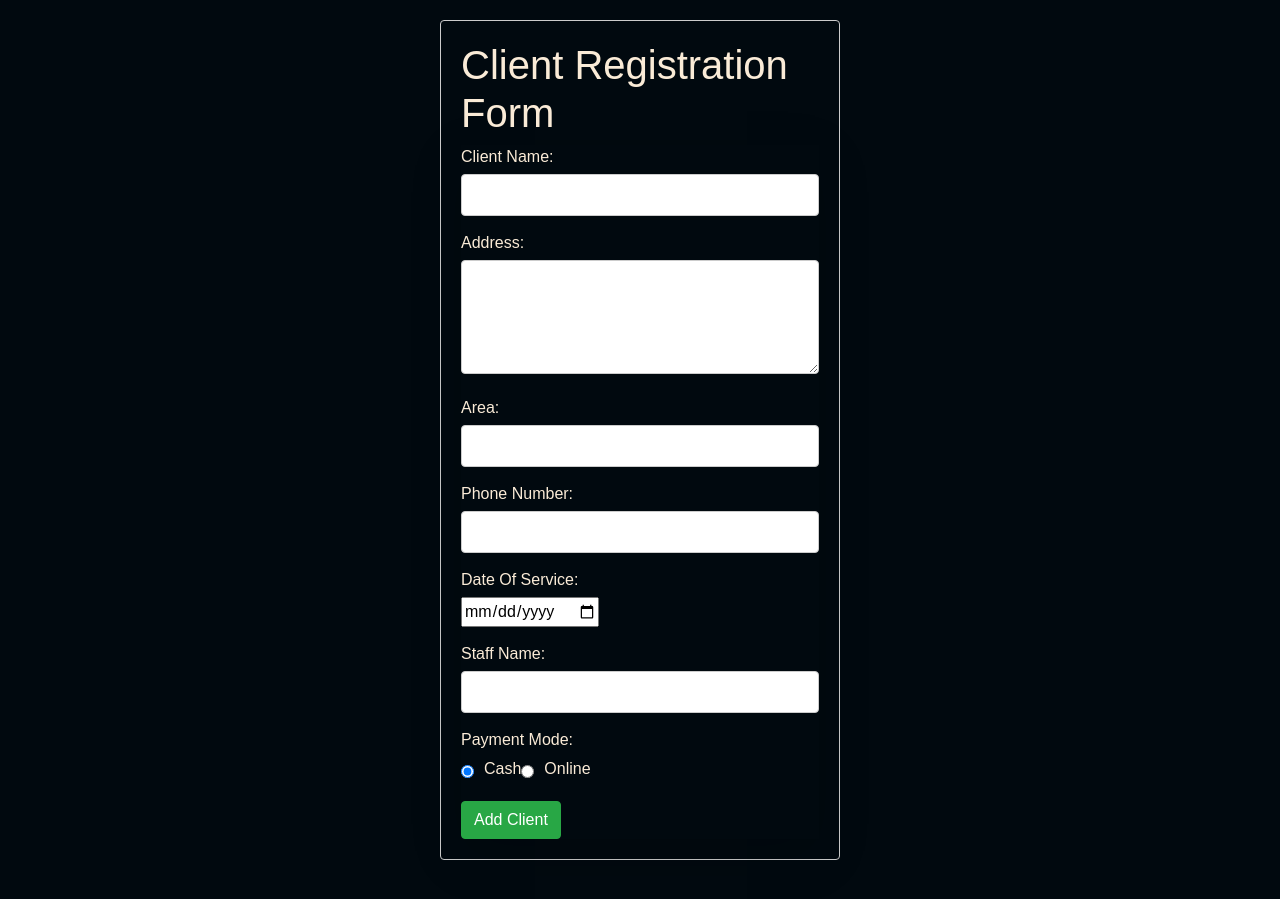
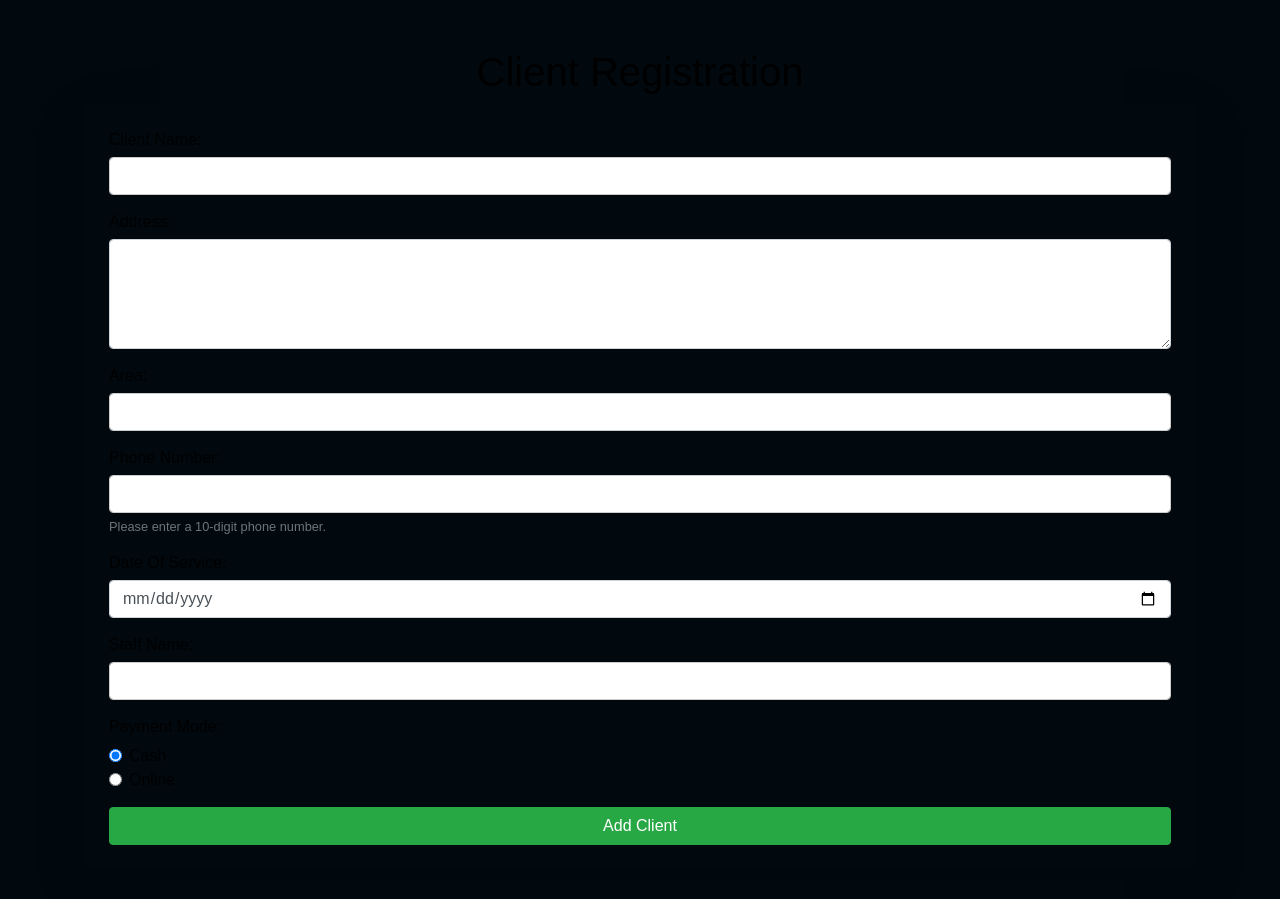
Before and after one commit to gurleen-kaurr/ClientDiary, a Django app: page /clients/ in a window 1280 px wide. Shown: the part 56-955 px from the top of the page. Run offline with Django 3.2, Linux system fonts and the light colour scheme; some libraries are stand-ins or nearby versions.

Commit message:
Update clients.html

```diff
--- a/templates/clients.html
+++ b/templates/clients.html
@@ -2,88 +2,49 @@
 
 {% block start %}
 
-<div class="form-container">
-<h1 style="color: antiquewhite;">Client Registration Form</h1>
-    <form method="post" action= {% url "Register" %}  enctype="multipart/form-data" class="shadow-lg">
+<div class="container mt-5">
+    <h1 class="text-center" style="color: black;">Client Registration</h1>
+    <form method="post" action="{% url 'Register' %}" enctype="multipart/form-data" class="shadow-lg p-4">
         {% csrf_token %}
         <div class="form-group">
-            <label for="client_name" style="color: antiquewhite;">Client Name:</label>
-            <input type="text" id="client_name" name="client_name" required>
+            <label for="client_name" style="color: black;">Client Name:</label>
+            <input type="text" id="client_name" name="client_name" class="form-control" required>
         </div>
         <div class="form-group">
-            <label for="address" style="color: antiquewhite;" >Address:</label>
-            <textarea id="client_address" name="client_address" rows="4" required></textarea>
+            <label for="client_address" style="color: black;">Address:</label>
+            <textarea id="client_address" name="client_address" rows="4" class="form-control" required></textarea>
         </div>
         <div class="form-group">
-            <label for="area" style="color: antiquewhite;" >Area:</label>
-            <input type="text" id="client_area" name="client_area" required>
+            <label for="client_area" style="color: black;">Area:</label>
+            <input type="text" id="client_area" name="client_area" class="form-control" required>
         </div>
         <div class="form-group">
-            <label for="phone_number" style="color: antiquewhite;" >Phone Number:</label>
-            <input type="tel" id="client_phno" name="client_phno" required>  </div>
-        <div class="form-group">
-            <label for="date">Date Of Service:</label>
-            <input type="date" id="client_service_date" name="client_service_date" required>
+            <label for="client_phno" style="color: black;">Phone Number:</label>
+            <input type="tel" id="client_phno" name="client_phno" class="form-control" pattern="\d{10}" maxlength="10" required>
+            <small class="form-text text-muted">Please enter a 10-digit phone number.</small>
         </div>
         <div class="form-group">
-            <label for="area" style="color: antiquewhite;" >Staff Name:</label>
-            <input type="text" id="client_staff" name="client_staff" required>
+            <label for="client_service_date" style="color: black;">Date Of Service:</label>
+            <input type="date" id="client_service_date" name="client_service_date" class="form-control" required>
         </div>
         <div class="form-group">
-            <label for="payment_mode" style="color: antiquewhite;" >Payment Mode:</label>
-            <div class="payment-options">
-                <input type="radio" id="cash" name="client_paymentmode" value="cash" checked>
-                <label for="cash">Cash</label>
-                <input type="radio" id="online" name="client_paymentmode" value="online">
-                <label for="online">Online</label>
+            <label for="client_staff" style="color: black;">Staff Name:</label>
+            <input type="text" id="client_staff" name="client_staff" class="form-control" required>
+        </div>
+        <div class="form-group">
+            <label style="color: black;">Payment Mode:</label>
+            <div class="form-check">
+                <input type="radio" id="cash" name="client_paymentmode" value="cash" class="form-check-input" checked>
+                <label for="cash" class="form-check-label" style="color: black;">Cash</label>
+            </div>
+            <div class="form-check">
+                <input type="radio" id="online" name="client_paymentmode" value="online" class="form-check-input">
+                <label for="online" class="form-check-label" style="color: black;">Online</label>
             </div>
         </div>
-        <button type="submit" class="btn btn-success">Add Client</button>
+        <button type="submit" class="clients_button btn btn-success btn-block">Add Client</button>
     </form>
 </div>
 
-<!--<div class="container">
-    <div class="mb-3">
-        <label for="exampleFormControlInput1" class="form-label">Client Name</label>
-        <input type="text" class="form-control" >
-    </div>
-    <div class="mb-3">
-        <label for="exampleFormControlTextarea1" class="form-label">Address</label>
-        <textarea class="form-control" id="exampleFormControlTextarea1" rows="3"></textarea>
-    </div>
-    <div class="mb-3">
-        <label for="exampleFormControlInput1" class="form-label">Area</label>
-        <input type="text" class="form-control" >
-    </div>
-    <div class="mb-3">
-        <label for="exampleFormControlInput1" class="form-label">Phone Number</label>
-        <input type="tel" id="typePhone" class="form-control" />
-    </div>
-    <div class="mb-3">
-        <label for="date" class="col-1 col-form-label">Date</label>
-        <div class="col-5">
-          <div class="input-group date" id="datepicker">
-            <input type="text" class="form-control" id="date"/>
-            <span class="input-group-append">
-              <span class="input-group-text bg-light d-block">
-                <i class="fa fa-calendar"></i>
-              </span>
-            </span>
-          </div>
-        </div>
-    </div>
-    <div class="mb-3">
-        <div class="form-check">
-            <input type="radio" class="form-check-input" id="radio1" name="optradio" value="option1" checked>Cash
-            <label class="form-check-label" for="radio1"></label>
-          </div>
-          <div class="form-check">
-            <input type="radio" class="form-check-input" id="radio2" name="optradio" value="option2">Online
-            <label class="form-check-label" for="radio2"></label>
-          </div>
-    </div>
-
-</div>-->
-
 
 {% endblock %}
```
